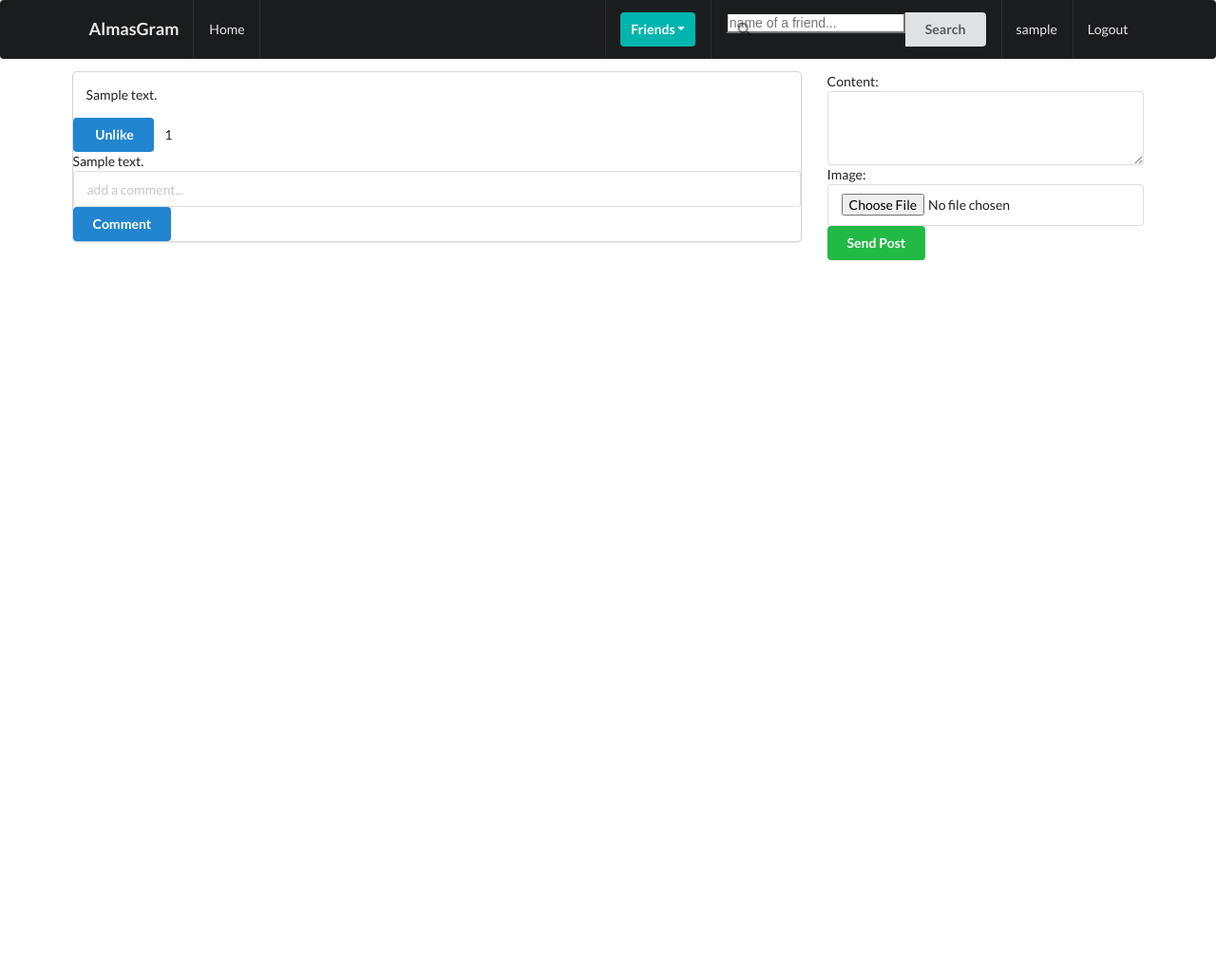
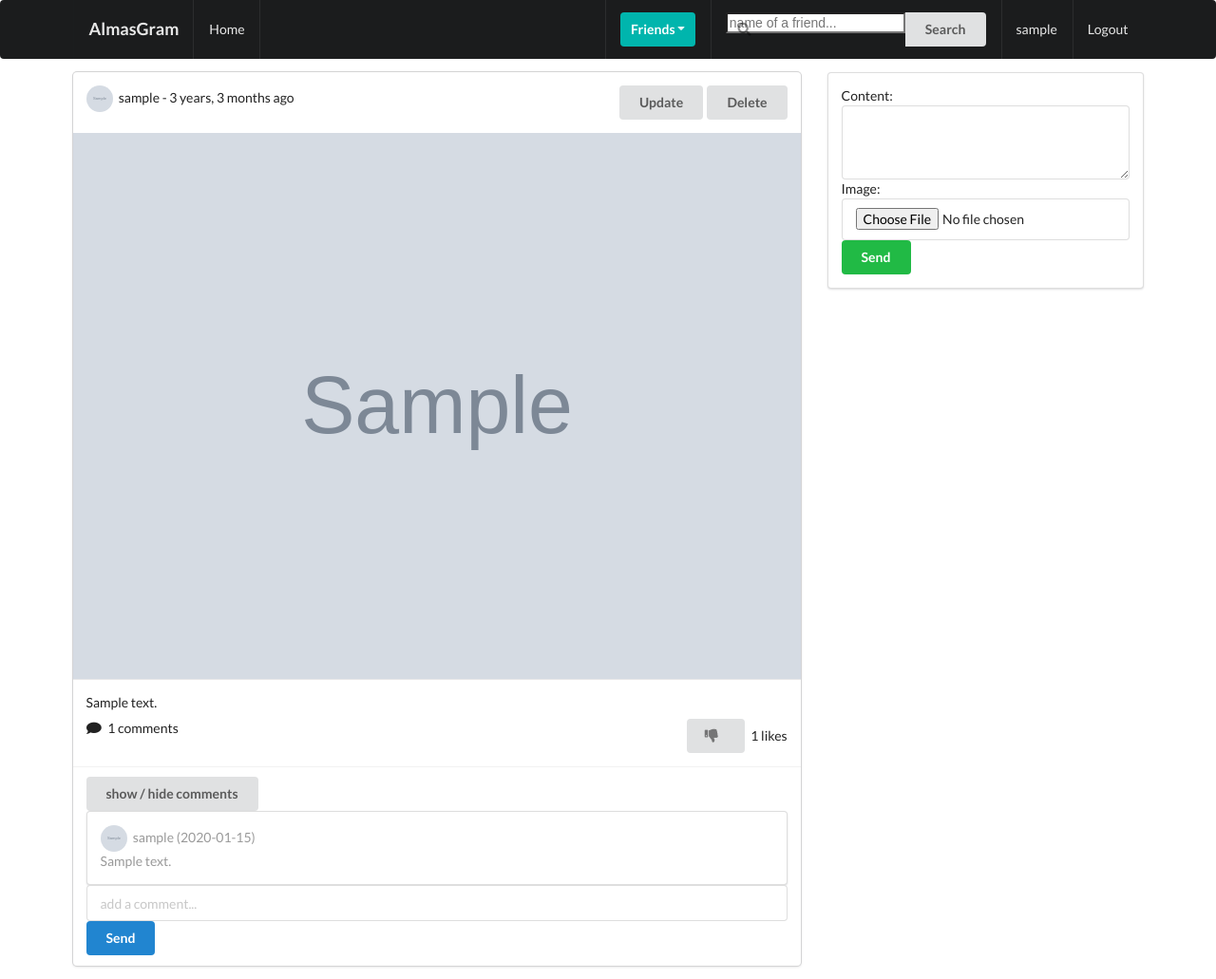
Before and after one commit to bagheriAlmas/django-social-media, a Django app: page /posts/ in a window 1280 px wide. Shown: the whole page at 95% size. Before the commit the page ends 274 px from the top, so only its background shows below. Run offline with Django 4.2, Linux system fonts and the light colour scheme; a user stored in the database is signed in; tables that the repository leaves empty hold one stand-in row (values such as "Sample post"); grey boxes marked "Sample" are stand-in pictures; some libraries are stand-ins or nearby versions.

Commit message:
update template

```diff
--- a/templates/posts/post-list.html
+++ b/templates/posts/post-list.html
@@ -1,59 +1,171 @@
 {% extends 'base.html' %}
-{% block title %}
-    Posts
-{% endblock %}
+
+{% block title %}main page{% endblock title %}
+
 {% block content %}
 <div class="ui grid">
-        <div class="row">
     <div class="eleven wide column">
         {% for post in posts %}
+
         <div class="ui fluid card">
             <div class="content">
-                            {{ post.content }}
+                <div class="right floated meta">
+                <div class="ui grid">
+                    <div class="row">
+                        {% if request.user == post.author.user %}
+                            <a href=""><button class="ui button bwhite-lg ">Update</button></a>
+                            <a href=""><button class="ui button bwhite-lg ">Delete</button></a>
+                        {% endif %}
                     </div>
-                        <div content="content">
+                </div>
+
+                </div>
+                <img class="ui avatar image" src={{post.author.avatar.url}}>
+                {{ post.author.user }} - {{ post.created_at|timesince}} ago
+            </div>
+            <div class="ui fluid image">
+                {% if post.image %}
+                    <img src={{post.image.url}}>
+                {% endif %}
+            </div>
+            <div class="content">
+                <p> {{ post.content }} </p>
+                <div class="right floated">
                     <form action="{% url 'like-post-view' %}" method="POST">
                         {% csrf_token %}
-                                <input type="hidden" name="post_id" value="{{ post.id }}">
-                                <button type="submit" class="ui primary button">
+                        <input type="hidden" name="post_id" value={{post.id}}>
                         {% if profile not in post.liked.all %}
-                                        <i class="fa-regular fa-thumbs-up"></i> &nbsp;Like
+                            <button type="submit" class="ui bwhite-sm button"><i class="thumbs up icon"></i>
+                            </button>
+                            <span> {{post.likes_count}} likes</span>
                         {% else %}
-                                        <i class="fa-solid fa-thumbs-up"></i>&nbsp;Unlike
+                            <button type="submit" class="ui bwhite-sm button"><i class="thumbs down icon"></i>
+                            </button>
+                            <span> {{post.likes_count}} likes</span>
                         {% endif %}
-                                </button>
-                                &nbsp; {{ post.likes_count }}
                     </form>
                 </div>
-                        <div>
+                <i class="comment icon"></i>
+                <span> {{ post.comments_count }} comments</span>
+            </div>
+            <div class="extra content">
+                <div class="mb-5">
 
+                </div>
+                <button class="cmt_btn ui button mb-5">show / hide comments</button>
+                <div class="comment-box">
                 {% if post.comment_set.all %}
                     {% for comment in post.comment_set.all %}
-                                    <p>{{ comment.content }}</p>
+
+                        <div class="ui segment mb-5">
+                            <img class="ui avatar image" src={{comment.user.avatar.url}}>
+                            <span>{{ comment.user }}</span>
+                            <div class='mt-5'>{{ comment.content }}</div>
+                        </div>
+
                     {% endfor %}
                 {% endif %}
                 </div>
-                        <form action="" method="POST" class="ui form">
+
+                <form action="" method="POST"class='ui fluid form'>
                     {% csrf_token %}
-                            <input type="hidden" name="post_id" value="{{ post.id }}">
+                    <input type="hidden" name="post_id" value={{post.id}}>
                     {{ comment_form }}
-                            <button type="submit" class="ui primary button" name="btnCommentSubmit">Comment</button>
+                    <button type="submit" name="btnCommentSubmit" class="ui primary button mt-5 w-full">Send</button>
                 </form>
             </div>
+        </div>
+
+
         {% endfor %}
     </div>
     <div class="five wide column">
+        <div class="ui segment">
             {% if post_added %}
-                    <div class="ui green message">Post Added</div>
+                <div class="ui green message">Post added</div>
             {% endif %}
-                <form action="" method="POST" class="ui form" enctype="multipart/form-data">
+            <form action="" method="POST" class='ui form' enctype="multipart/form-data">
                 {% csrf_token %}
-                    {{ post_form }}
-                    <button type="submit" class="ui button positive" name="btnPostSubmit">Send Post</button>
+                {{post_form}}
+                <button type='submit' name="btnPostSubmit" class="ui positive button w-full mt-5">Send</button>
             </form>
         </div>
     </div>
 </div>
-{% endblock %}
+{% endblock content %}
+
 {% block scripts %}
-{% endblock %}
+    <script>
+        $( document ).ready(function() {
+            let display = false
+            $(".cmt_btn").click(function () {
+                if (display===false) {
+                    $(this).next(".comment-box").show("slow");
+                    display=true
+                } else {
+                    $(this).next(".comment-box").hide("slow");
+                    display=false
+                }
+            });
+        });
+    </script>
+{% endblock scripts %}
+
+{#{% extends 'base.html' %}#}
+{#{% block title %}#}
+{#    Posts#}
+{#{% endblock %}#}
+{#{% block content %}#}
+{#    <div class="ui grid">#}
+{#        <div class="row">#}
+{#            <div class="eleven wide column">#}
+{#                {% for post in posts %}#}
+{#                    <div class="ui fluid card">#}
+{#                        <div class="content">#}
+{#                            {{ post.content }}#}
+{#                        </div>#}
+{#                        <div content="content">#}
+{#                            <form action="{% url 'like-post-view' %}" method="POST">#}
+{#                                {% csrf_token %}#}
+{#                                <input type="hidden" name="post_id" value="{{ post.id }}">#}
+{#                                <button type="submit" class="ui primary button">#}
+{#                                    {% if profile not in post.liked.all %}#}
+{#                                        <i class="fa-regular fa-thumbs-up"></i> &nbsp;Like#}
+{#                                    {% else %}#}
+{#                                        <i class="fa-solid fa-thumbs-up"></i>&nbsp;Unlike#}
+{#                                    {% endif %}#}
+{#                                </button>#}
+{#                                &nbsp; {{ post.likes_count }}#}
+{#                            </form>#}
+{#                        </div>#}
+{#                        <div>#}
+{#                            {% if post.comment_set.all %}#}
+{#                                {% for comment in post.comment_set.all %}#}
+{#                                    <p>{{ comment.content }}</p>#}
+{#                                {% endfor %}#}
+{#                            {% endif %}#}
+{#                        </div>#}
+{#                        <form action="" method="POST" class="ui form">#}
+{#                            {% csrf_token %}#}
+{#                            <input type="hidden" name="post_id" value="{{ post.id }}">#}
+{#                            {{ comment_form }}#}
+{#                            <button type="submit" class="ui primary button" name="btnCommentSubmit">Comment</button>#}
+{#                        </form>#}
+{#                    </div>#}
+{#                {% endfor %}#}
+{#            </div>#}
+{#            <div class="five wide column">#}
+{#                {% if post_added %}#}
+{#                    <div class="ui green message">Post Added</div>#}
+{#                {% endif %}#}
+{#                <form action="" method="POST" class="ui form" enctype="multipart/form-data">#}
+{#                    {% csrf_token %}#}
+{#                    {{ post_form }}#}
+{#                    <button type="submit" class="ui button positive" name="btnPostSubmit">Send Post</button>#}
+{#                </form>#}
+{#            </div>#}
+{#        </div>#}
+{#    </div>#}
+{#{% endblock %}#}
+{#{% block scripts %}#}
+{#{% endblock %}#}
```
Lines whose indentation alone changed are shown as unchanged.
